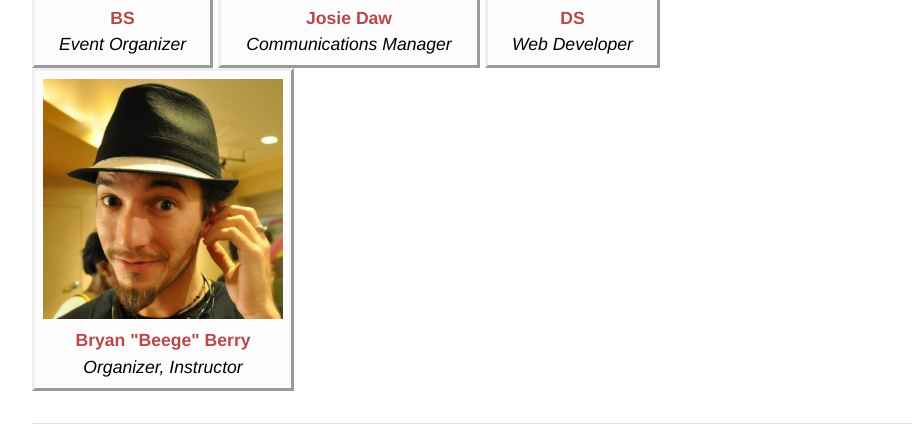
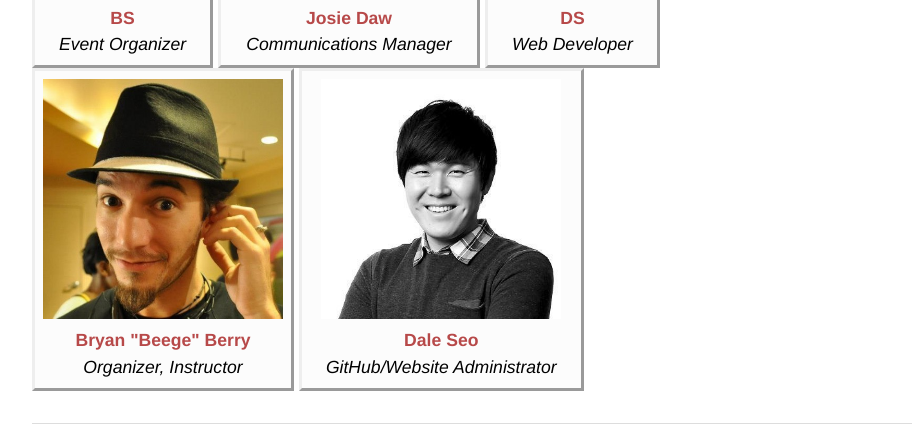
Before and after one commit to CodeSeoul/LearnTeachCodeSeoul.github.io, a plain HTML site: page about.html in a window 1280 px wide. Shown: the part 1271-1701 px from the top of the page, without its empty margins (168-1081 px from the left). Drawn offline with Linux system fonts and the light colour scheme.

Commit message:
added Dale to About page

```diff
--- a/about.html
+++ b/about.html
@@ -64,6 +64,11 @@
       <p class="name">Bryan "Beege" Berry</p>
       <p class="role">Organizer, Instructor</p>
     </div>
+    <div class="leader">
+      <img src="img/dale.jpg">
+      <p class="name">Dale Seo</p>
+      <p class="role">GitHub/Website Administrator</p>
+    </div>
   </section>
 </body>
 </html>
```
Also changed, not shown: img/dale.jpg (added).
